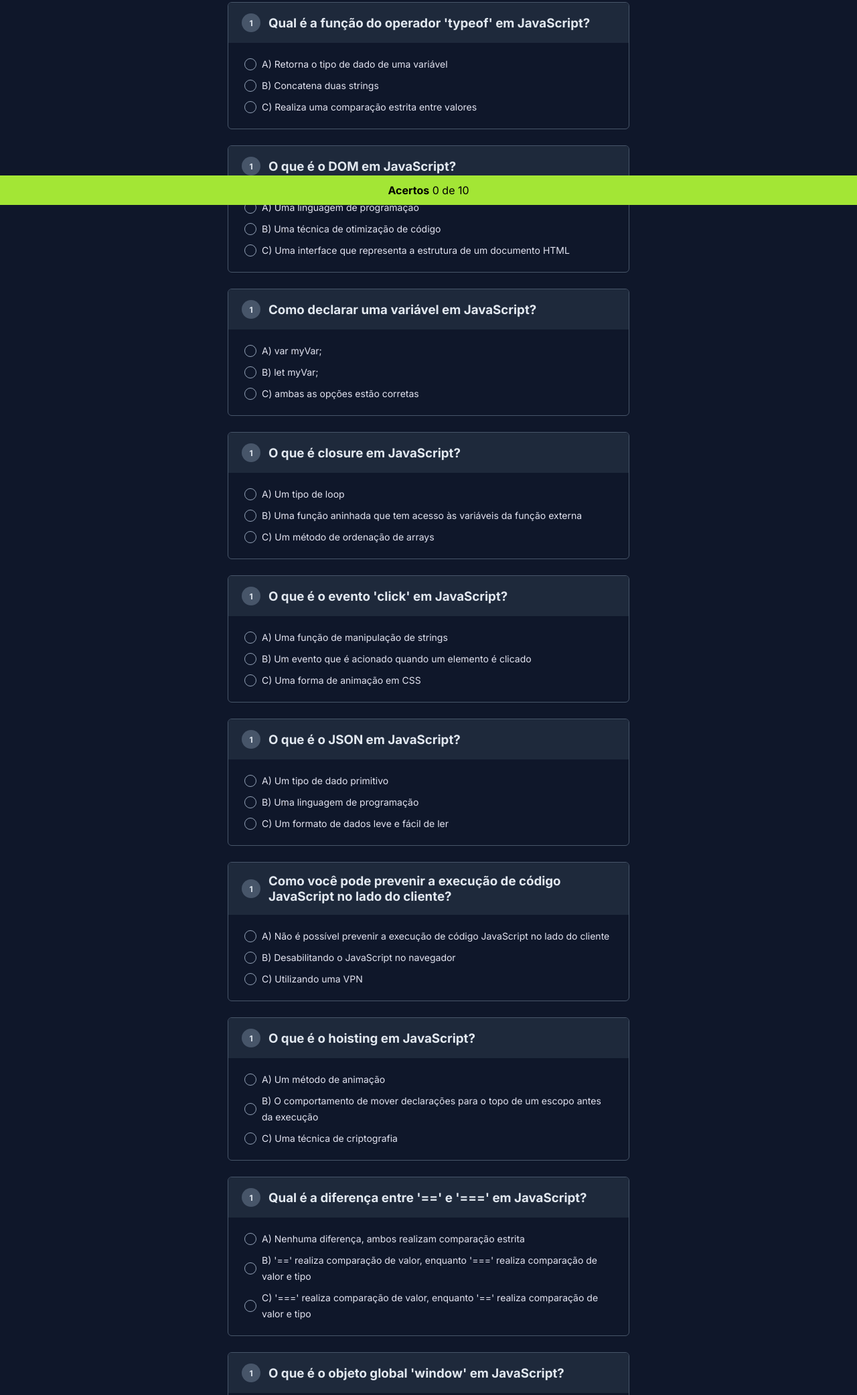
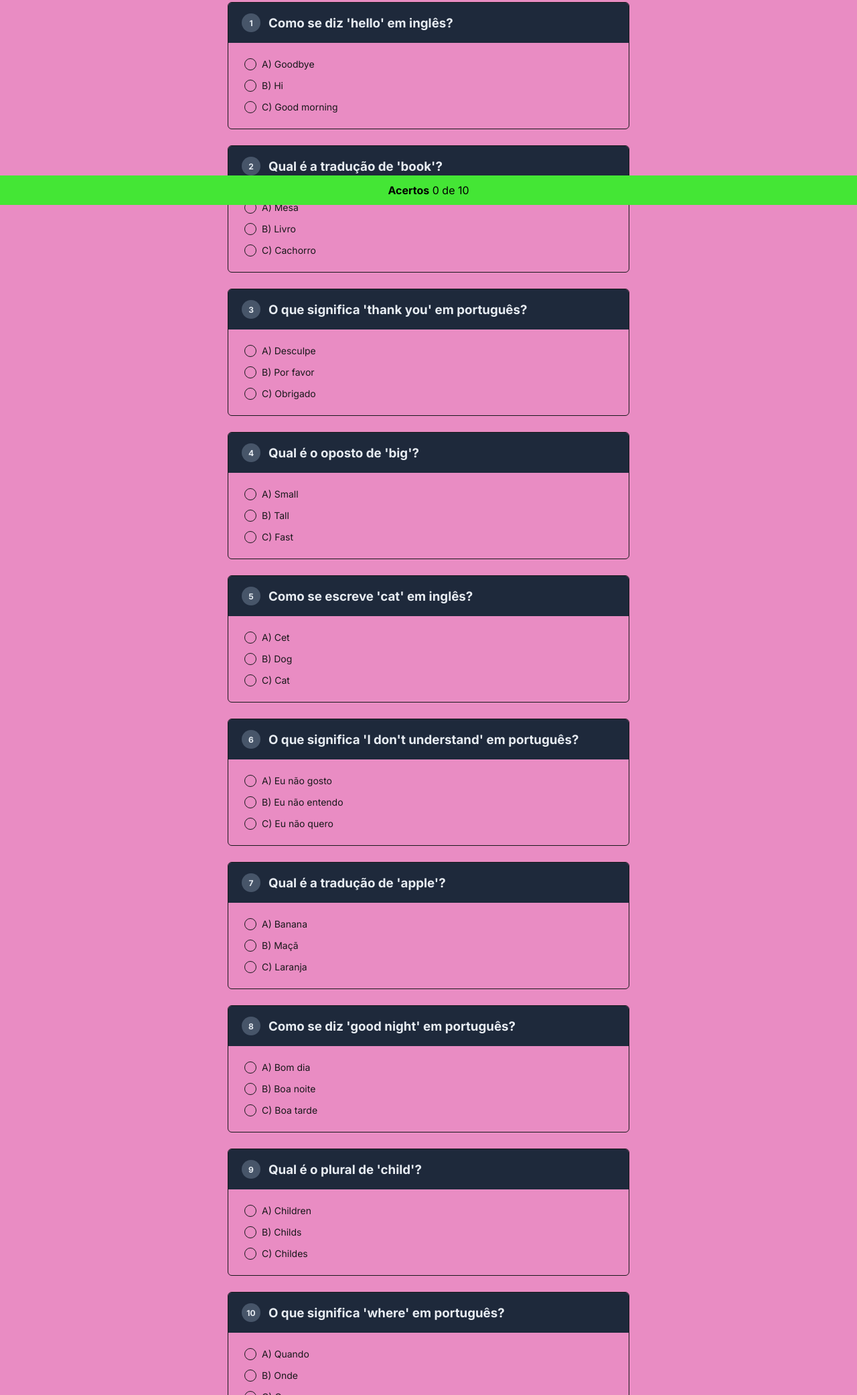
Before and after one commit to Ana07ramalho/TrilhaRocketseat, a plain HTML site: page index.html in a window 1280 px wide. Shown: the part 494-2577 px from the top of the page at 67% size. Drawn offline with Linux system fonts and the light colour scheme.

Commit message:
quiz de inglês básico

```diff
--- a/index.css
+++ b/index.css
@@ -1,5 +1,4 @@
 @import url('https://fonts.googleapis.com/css2?family=Inter:wght@400;600;700&display=swap');
-
 
 *, :root {
     margin: 0;
@@ -14,8 +13,8 @@
     -webkit-text-size-adjust: 100%;
 }
 
-body{
-    background-color: #0f172a;
+body {
+    background-color: #e98cc3;
 }
 
 main {
@@ -24,37 +23,36 @@ main {
     margin: 0 auto 64px;
 }
 
-header{
+header {
     margin-top: 64px;
     padding-bottom: 24px;
-    border-bottom: 1px solid #334155;
+    border-bottom: 1px solid #abc9f4;
 }
 
-header h1{
+header h1 {
     margin-top: 24px;
     font-size: 30px;
-    color: #f1f5f9;
+    color: #161717;
 }
 
-.quiz-item{
+.quiz-item {
     margin-top: 24px;
-    border: 1px solid #475569;
+    border: 1px solid #18191b;
     border-radius: 6px;
     overflow: hidden;
 }
 
-.quiz-item h3{
+.quiz-item h3 {
     padding: 16px 20px;
-    color: #e2e8f0;
+    color: #e7ecf2;
     display: flex;
     align-items: center;
     gap: 12px;
     background-color:  #1e293b;
 }
 
-.quiz-item h3:before{
-    counter-increment: quiz-item;
-    content: counter(quiz-item);
+.quiz-item h3:before {
+    content: "";
     background-color: #475569;
     width: 28px;
     height: 28px;
@@ -66,13 +64,24 @@ header h1{
     flex-shrink: 0;
 }
 
-.quiz-item dl{
+.quiz-item-1 { counter-reset: quiz-item 0; }
+.quiz-item-2 { counter-reset: quiz-item 1; }
+.quiz-item-3 { counter-reset: quiz-item 2; }
+.quiz-item-4 { counter-reset: quiz-item 3; }
+.quiz-item-5 { counter-reset: quiz-item 4; }
+.quiz-item-6 { counter-reset: quiz-item 5; }
+.quiz-item-7 { counter-reset: quiz-item 6; }
+.quiz-item-8 { counter-reset: quiz-item 7; }
+.quiz-item-9 { counter-reset: quiz-item 8; }
+.quiz-item-10 { counter-reset: quiz-item 9; }
+
+.quiz-item dl {
     padding: 20px 24px;
     display: grid;
     gap: 8px;
 }
 
-.quiz-item dl dt{
+.quiz-item dl dt {
     font-size: 14px;
     font-weight: 400;
     line-height: 24px;
@@ -80,12 +89,12 @@ header h1{
     display: flex;
     align-items: center;
     gap: 8px;
-    color: #e2e3f0;
+    color: #18181a;
 }
 
-input{
+input {
     all: unset;
-    border: 1px solid #94a3b8;
+    border: 1px solid #18191b;
     width: 16px;
     height: 16px;
     border-radius: 50%;
@@ -95,27 +104,68 @@ input{
     flex-shrink: 0;
 }
 
-input:checked{
-    border: 1px solid #a3e635;
+input:checked {
+    border: 1px solid #44e635;
 }
 
-input:checked::before{
+input:checked::before {
     content: "";
     width: 10px;
     height: 10px;
     display: block;
-    background-color: #a3e635;
+    background-color: #44e635;
     border-radius: 50%;
 }
 
-#acertos{
+#acertos {
     text-align: center;
-    background-color: #a3e635;
-
+    background-color: #44e635;
     position: fixed;
     bottom: 0;
     left: 0;
-
     width: 100%;
     padding: 12px;
 }
+
+/* Restante do seu código... */
+
+/* Adicione esta parte ao final do seu CSS */
+.quiz-item:nth-child(1) h3:before {
+    content: "1";
+}
+
+.quiz-item:nth-child(2) h3:before {
+    content: "2";
+}
+
+.quiz-item:nth-child(3) h3:before {
+    content: "3";
+}
+
+.quiz-item:nth-child(4) h3:before {
+    content: "4";
+}
+
+.quiz-item:nth-child(5) h3:before {
+    content: "5";
+}
+
+.quiz-item:nth-child(6) h3:before {
+    content: "6";
+}
+
+.quiz-item:nth-child(7) h3:before {
+    content: "7";
+}
+
+.quiz-item:nth-child(8) h3:before {
+    content: "8";
+}
+
+.quiz-item:nth-child(9) h3:before {
+    content: "9";
+}
+
+.quiz-item:nth-child(10) h3:before {
+    content: "10";
+}
--- a/index.js
+++ b/index.js
@@ -1,95 +1,96 @@
 const perguntas = [
   {
-      pergunta: "Qual é a função do operador 'typeof' em JavaScript?",
+    pergunta: "Como se diz 'hello' em inglês?",
     respostas: [
-        "A) Retorna o tipo de dado de uma variável",
-        "B) Concatena duas strings",
-        "C) Realiza uma comparação estrita entre valores",
+      "A) Goodbye",
+      "B) Hi",
+      "C) Good morning",
     ],
-      correta: 0,
+    correta: 1
   },
   {
-      pergunta: "O que é o DOM em JavaScript?",
+    pergunta: "Qual é a tradução de 'book'?",
     respostas: [
-        "A) Uma linguagem de programação",
-        "B) Uma técnica de otimização de código",
-        "C) Uma interface que representa a estrutura de um documento HTML",
+      "A) Mesa",
+      "B) Livro",
+      "C) Cachorro",
     ],
-      correta: 2,
+    correta: 1
   },
   {
-      pergunta: "Como declarar uma variável em JavaScript?",
+    pergunta: "O que significa 'thank you' em português?",
     respostas: [
-        "A) var myVar;",
-        "B) let myVar;",
-        "C) ambas as opções estão corretas",
+      "A) Desculpe",
+      "B) Por favor",
+      "C) Obrigado",
     ],
-      correta: 2,
+    correta: 2
   },
   {
-      pergunta: "O que é closure em JavaScript?",
+    pergunta: "Qual é o oposto de 'big'?",
     respostas: [
-        "A) Um tipo de loop",
-        "B) Uma função aninhada que tem acesso às variáveis da função externa",
-        "C) Um método de ordenação de arrays",
+      "A) Small",
+      "B) Tall",
+      "C) Fast",
     ],
-      correta: 1,
+    correta: 0
   },
   {
-      pergunta: "O que é o evento 'click' em JavaScript?",
+    pergunta: "Como se escreve 'cat' em inglês?",
     respostas: [
-        "A) Uma função de manipulação de strings",
-        "B) Um evento que é acionado quando um elemento é clicado",
-        "C) Uma forma de animação em CSS",
+      "A) Cet",
+      "B) Dog",
+      "C) Cat",
     ],
-      correta: 1,
+    correta: 2
   },
   {
-      pergunta: "O que é o JSON em JavaScript?",
+    pergunta: "O que significa 'I don't understand' em português?",
     respostas: [
-        "A) Um tipo de dado primitivo",
-        "B) Uma linguagem de programação",
-        "C) Um formato de dados leve e fácil de ler",
+      "A) Eu não gosto",
+      "B) Eu não entendo",
+      "C) Eu não quero",
     ],
-      correta: 2,
+    correta: 1
   },
   {
-      pergunta: "Como você pode prevenir a execução de código JavaScript no lado do cliente?",
+    pergunta: "Qual é a tradução de 'apple'?",
     respostas: [
-        "A) Não é possível prevenir a execução de código JavaScript no lado do cliente",
-        "B) Desabilitando o JavaScript no navegador",
-        "C) Utilizando uma VPN",
+      "A) Banana",
+      "B) Maçã",
+      "C) Laranja",
     ],
-      correta: 1,
+    correta: 1
   },
   {
-      pergunta: "O que é o hoisting em JavaScript?",
+    pergunta: "Como se diz 'good night' em português?",
     respostas: [
-        "A) Um método de animação",
-        "B) O comportamento de mover declarações para o topo de um escopo antes da execução",
-        "C) Uma técnica de criptografia",
+      "A) Bom dia",
+      "B) Boa noite",
+      "C) Boa tarde",
     ],
-      correta: 1,
+    correta: 1
   },
   {
-      pergunta: "Qual é a diferença entre '==' e '===' em JavaScript?",
+    pergunta: "Qual é o plural de 'child'?",
     respostas: [
-        "A) Nenhuma diferença, ambos realizam comparação estrita",
-        "B) '==' realiza comparação de valor, enquanto '===' realiza comparação de valor e tipo",
-        "C) '===' realiza comparação de valor, enquanto '==' realiza comparação de valor e tipo",
+      "A) Children",
+      "B) Childs",
+      "C) Childes",
     ],
-      correta: 2,
+    correta: 0
   },
   {
-      pergunta: "O que é o objeto global 'window' em JavaScript?",
+    pergunta: "O que significa 'where' em português?",
     respostas: [
-        "A) Um tipo de dado primitivo",
-        "B) O escopo global onde todas as variáveis globais são definidas",
-        "C) Uma função de manipulação de eventos",
+      "A) Quando",
+      "B) Onde",
+      "C) Quem",
     ],
-      correta: 1,
+    correta: 1
   },
 ];
+
 const quiz = document.querySelector('#quiz')
 const template = document.querySelector('template')
 
```
Lines whose indentation alone changed are shown as unchanged.
